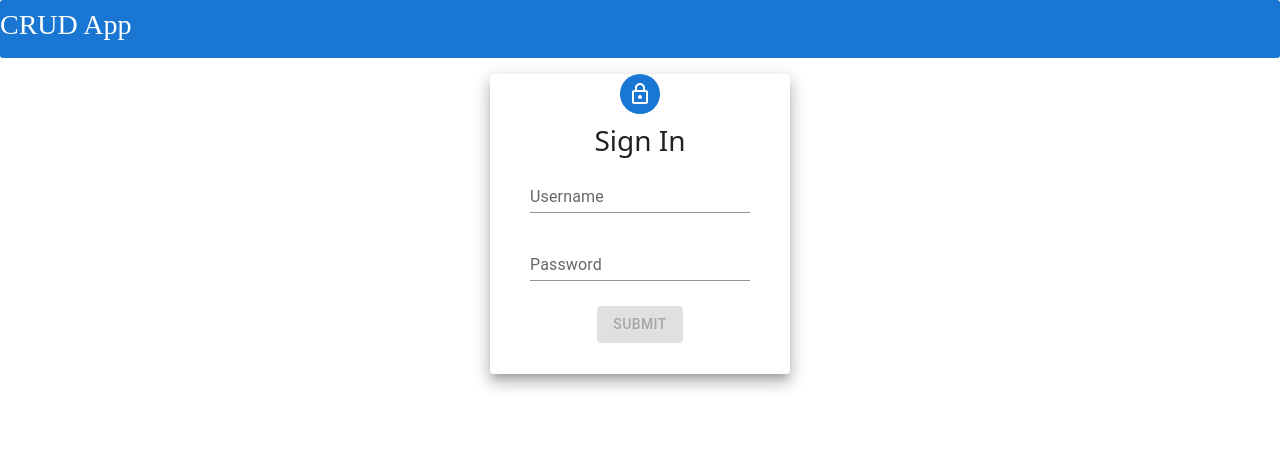
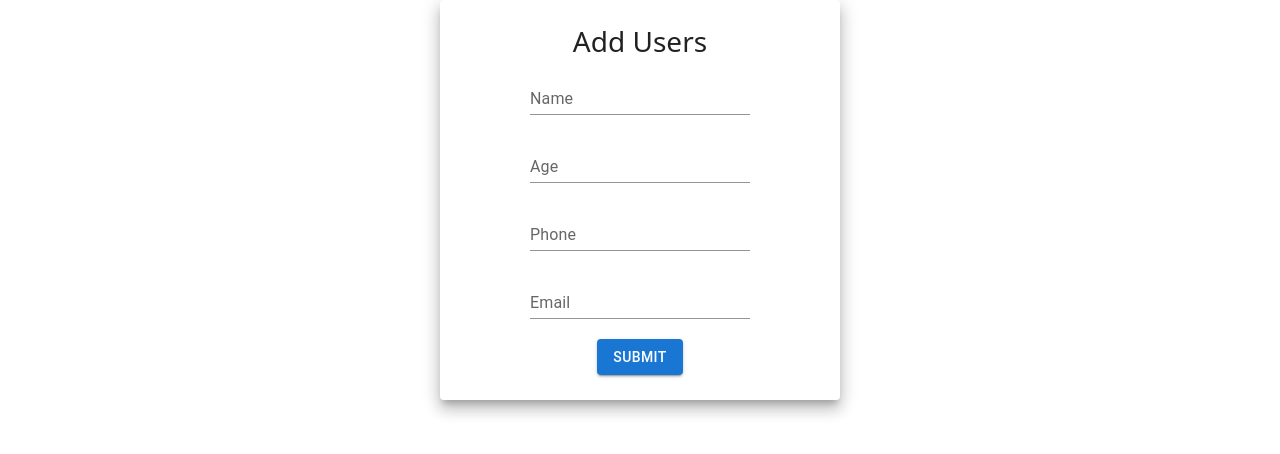
Before and after one commit to abinkhd/React-CRUD, a React (Create React App) app: page /home in a window 1280 px wide. Before the commit this address led to /. Shown: the top 454 px of the page. Built offline with nearby package versions, Linux system fonts and the light colour scheme.

Commit message:
chnaged DefaultInput to Input

```diff
--- a/src/App.js
+++ b/src/App.js
@@ -1,9 +1,10 @@
 import { RouterProvider } from "react-router-dom";
 import "./App.css";
 import router from "./routing/routes";
+import Form from "./component/Form";
 
 function App() {
-  return <RouterProvider router={router} />;
+  return <Form />;
 }
 
 export default App;
--- a/src/component/Form.jsx
+++ b/src/component/Form.jsx
@@ -1,5 +1,5 @@
 import { useRef, useState } from "react";
-import DefaultInput from "./DefaultInput";
+import Input from "./Input";
 import DefaultTable from "./DefaultTable";
 import { Button, Paper } from "@mui/material";
 
@@ -81,20 +81,22 @@ const Form = () => {
         >
           <form onSubmit={handleSubmit} className="form">
             <h3>Add Users</h3>
-            <DefaultInput
+            <Input
               label={"Name"}
               defaultValue={selectedUser.name}
+              maxlength={"7"}
               name={"name"}
               onInputChange={handleOnInputChange}
             />
-            <DefaultInput
+            <Input
               label={"Age"}
               name={"age"}
-              maxLength="2"
+              type={"number"}
+              max={"99"}
               defaultValue={selectedUser.age}
               onInputChange={handleOnInputChange}
             />
-            <DefaultInput
+            <Input
               label={"Phone"}
               name={"phone"}
               type="number"
@@ -102,7 +104,7 @@ const Form = () => {
               m
               onInputChange={handleOnInputChange}
             />
-            <DefaultInput
+            <Input
               label={"Email"}
               name={"email"}
               type={"email"}
--- a/src/component/DefaultInput.jsx
+++ b/src/component/Input.jsx
@@ -1,12 +1,7 @@
 import { TextField } from "@mui/material";
 import React from "react";
 
-const DefaultInput = ({
-  onInputChange,
-  name,
-  defaultValue,
-  ...rest
-}) => {
+const Input = ({ onInputChange, name, defaultValue, max, ...rest }) => {
   return (
     <>
       <div>
@@ -14,6 +9,7 @@ const DefaultInput = ({
           style={{ display: "flex", alignItems: "center" }}
           {...rest}
           id={name}
+          max={max}
           defaultValue={defaultValue}
           key={defaultValue}
           onChange={onInputChange}
@@ -24,4 +20,4 @@ const DefaultInput = ({
   );
 };
 
-export default DefaultInput;
+export default Input;
```
